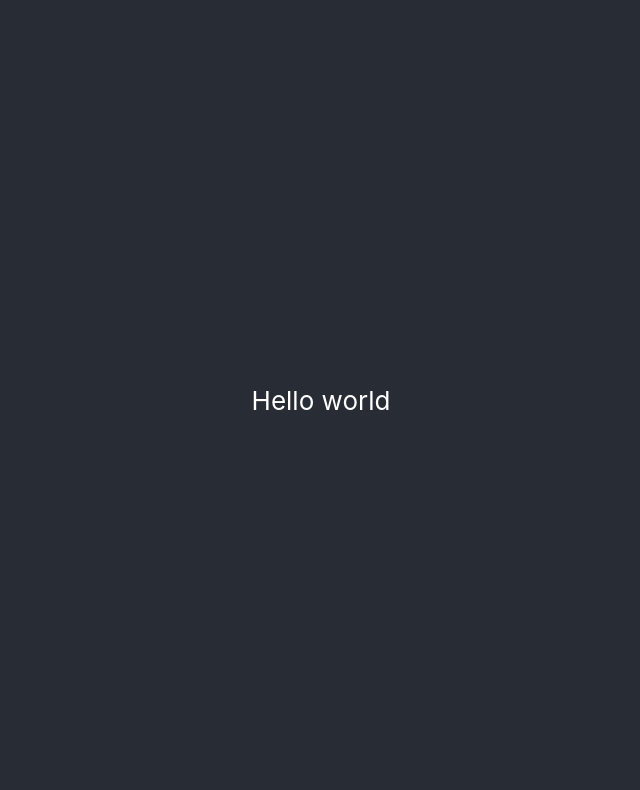
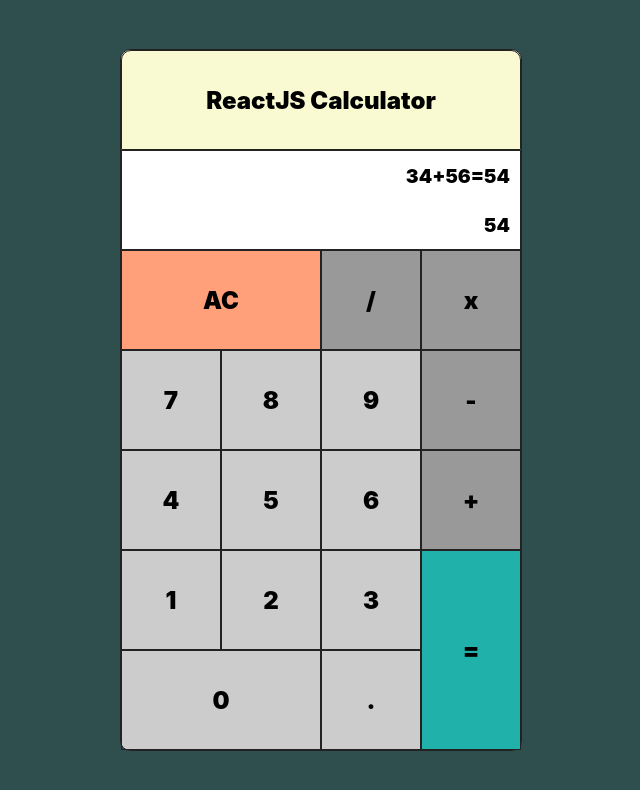
Before and after one commit to MarcinPietkiewicz/javascript-calculator, a React (Create React App) app: page / in a window 1280 px wide. Shown: the top 790 px of the page, without its empty margins (319-959 px from the left). Built offline with nearby package versions, Linux system fonts and the light colour scheme.

Commit message:
Initial CSS styling

```diff
--- a/public/index.html
+++ b/public/index.html
@@ -14,6 +14,6 @@
   <body>
     <noscript>You need to enable JavaScript to run this app.</noscript>
     <div id="root"></div>
-
+<script src="https://cdn.freecodecamp.org/testable-projects-fcc/v1/bundle.js"></script>
   </body>
 </html>
--- a/src/App.css
+++ b/src/App.css
@@ -1,38 +1,77 @@
 .App {
+  min-height:100vh;
   text-align: center;
+  display:flex;
+  justify-content:center;
+  align-items:center;
 }
 
-.App-logo {
-  height: 40vmin;
-  pointer-events: none;
+body {
+  background-color:darkslategray
 }
 
-@media (prefers-reduced-motion: no-preference) {
-  .App-logo {
-    animation: App-logo-spin infinite 20s linear;
-  }
+
+.Calculator {
+  display: grid;
+  grid-template-columns: repeat(4, 1fr);
+  grid-template-rows: repeat(7, 1fr);
+  background-color: #CCC;
+  height:700px;
+  width:400px;
+  border-radius: 10px;
+  font-weight:900;
+  font-size:1.5em;
+  z-index:100;
+  border:1px solid #222;
 }
 
-.App-header {
-  background-color: #282c34;
-  min-height: 100vh;
-  display: flex;
-  flex-direction: column;
-  align-items: center;
-  justify-content: center;
-  font-size: calc(10px + 2vmin);
-  color: white;
+.Calculator > div {
+  display:flex;
+  justify-content:center;
+  align-items:center;
+  border:1px solid #222;
 }
 
-.App-link {
-  color: #61dafb;
+
+#title {
+  grid-column: 1 / span 4;
+  background-color:lightgoldenrodyellow;
+  border-radius:10px 10px 0px 0px;
 }
 
-@keyframes App-logo-spin {
-  from {
-    transform: rotate(0deg);
-  }
-  to {
-    transform: rotate(360deg);
-  }
+#display-screen {
+  grid-column: 1 / span 4;
+  background-color:white;
+  font-weight:400px;
+  font-size:0.8em;
+  justify-content: right;
+  padding:0px 10px;
+  display:flex;
+  flex-direction: column;
 }
+
+#display-result, #display {
+  width:100%;
+  height:100%;
+  display:flex;
+  align-items:center;
+  justify-content: right;
+}
+
+#clear {
+  grid-column: 1 / span 2;
+  background-color:lightsalmon;
+}
+
+#zero {
+  grid-column: 1/ span 2;
+}
+
+#equals {
+  grid-area: 6 / 4 / span 2 / span 1;
+  background-color:lightseagreen;
+}
+
+#divide, #multiply, #subtract, #add {
+  background-color:#999;
+}
--- a/src/App.js
+++ b/src/App.js
@@ -3,9 +3,30 @@ import './App.css';
 function App() {
   return (
     <div className="App">
-      <header className="App-header">
-      Hello world
-      </header>
+        <div className="Calculator">
+          <div id="title">ReactJS Calculator</div>
+          <div id="display-screen">
+            <div id="display-result">34+56=54</div> {/* optional */}
+            <div id="display">54</div>
+          </div>
+          <div id="clear">AC</div>
+          <div id="divide">/</div>
+          <div id="multiply">x</div>
+          <div id="seven">7</div>
+          <div id="eight">8</div>
+          <div id="nine">9</div>
+          <div id="subtract">-</div>
+          <div id="four">4</div>
+          <div id="five">5</div>
+          <div id="six">6</div>
+          <div id="add">+</div>
+          <div id="one">1</div>
+          <div id="two">2</div>
+          <div id="three">3</div>
+          <div id="equals">=</div>
+          <div id="zero">0</div>
+          <div id="decimal">.</div>
+        </div>
     </div>
   );
 }
```
Also changed, not shown: 1 other file (tests, documents, lock files or other folders).
